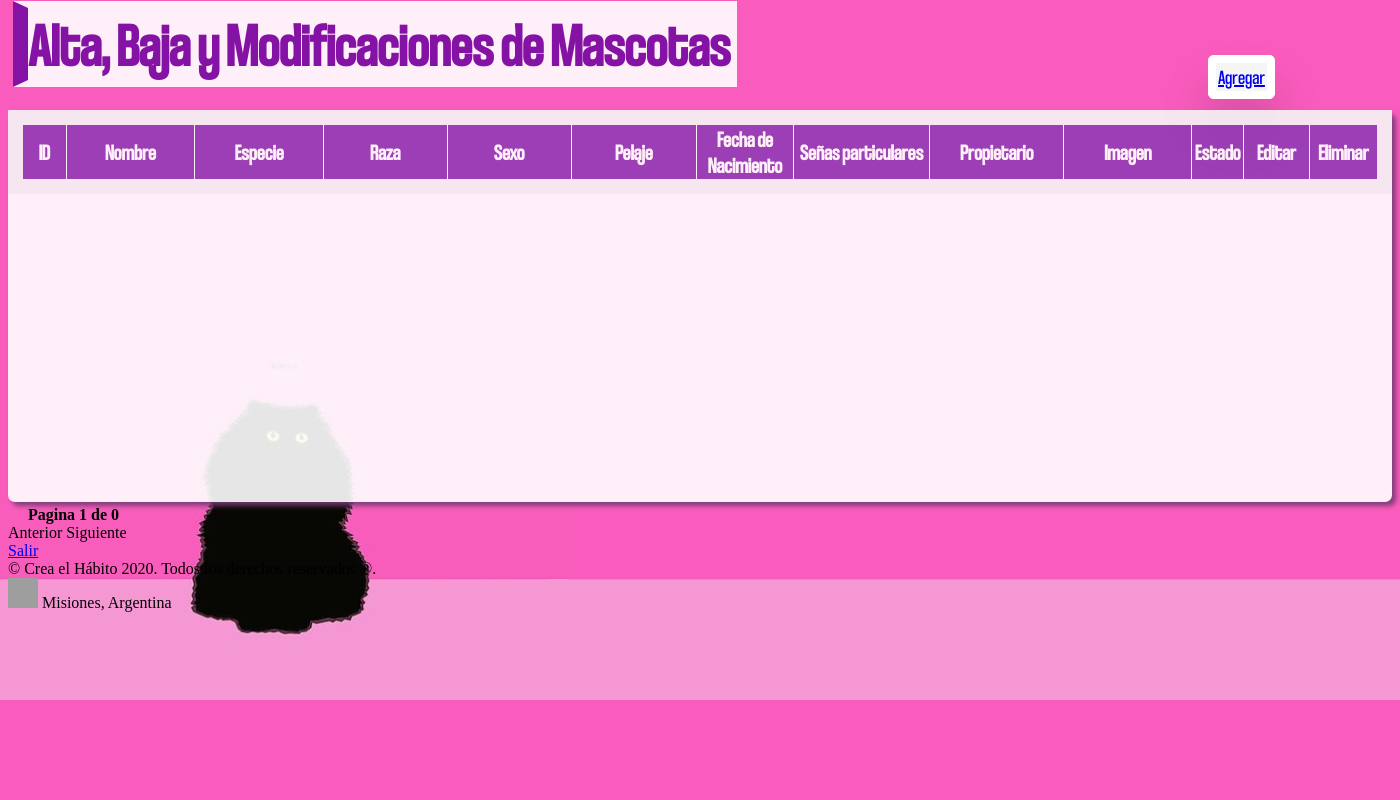
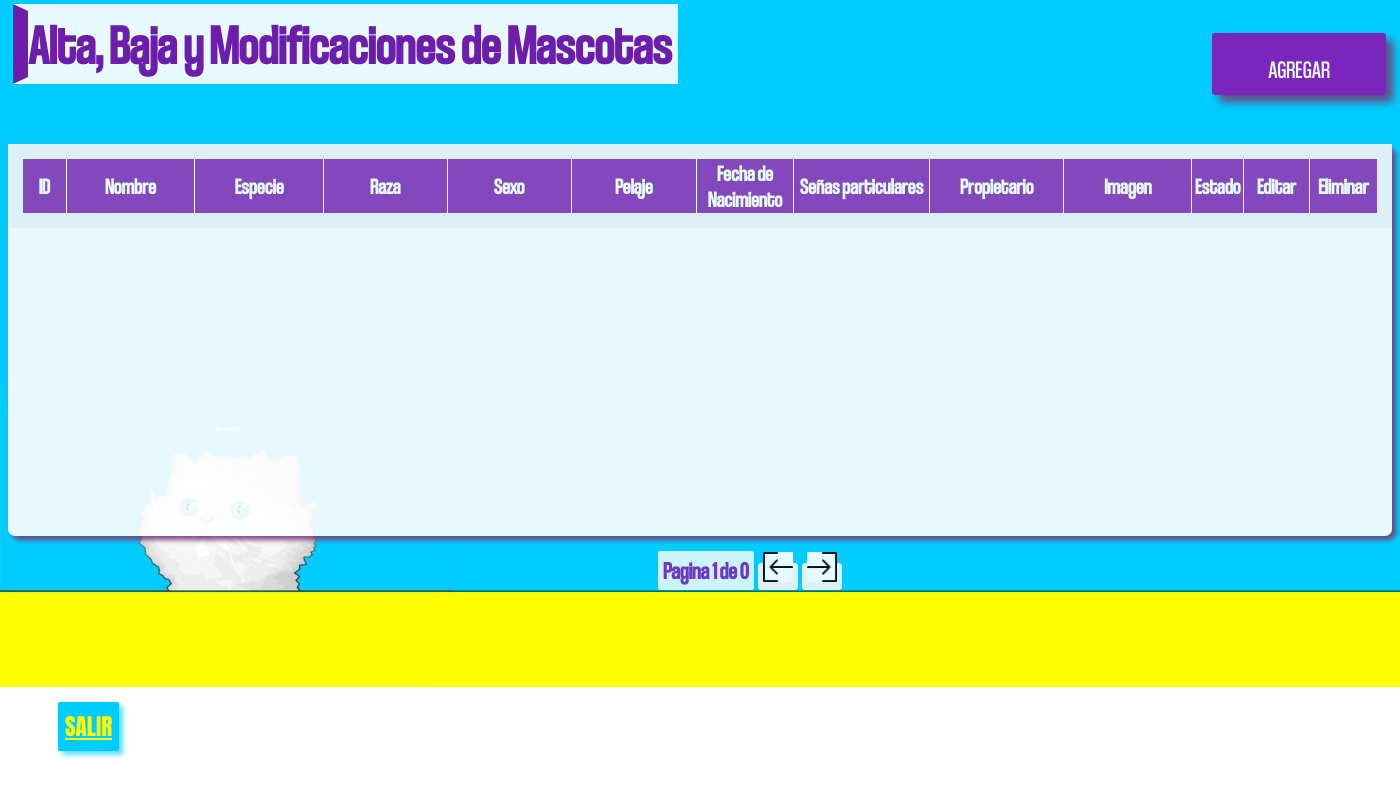
Before and after one commit to SilvinaZabinski/TP_ABML_MODULO1, a PHP site: page /pagmascota.php in a window 1400 px wide. Run offline with PHP 8.4, Linux system fonts and the light colour scheme; tables that the repository leaves empty or names only in its code hold one stand-in row (values such as "Sample post"); lists and menus that the app fills with data are empty; grey boxes are pictures that could not be loaded.

Commit message:
actualización Css

```diff
--- a/Css/abm.css
+++ b/Css/abm.css
@@ -10,5 +10,5 @@
     width:150px;
     text-align: center;
     display:inline-block;
-    margin: 40 px;
+    margin: 40px;
     }
--- a/Css/pagmascotas.css
+++ b/Css/pagmascotas.css
@@ -1,5 +1,8 @@
 body {
-    background-image: url(fondo_pagmascotas.jpg);
+    background-image: url(fondo_pagmascota.jpg);
+    background-repeat: no-repeat;
+    background-size: 100%;
+
 }
 
 @font-face {
@@ -15,7 +18,7 @@
     font-family: "botones_index";
 }
 h1 {
-    font-size: 60px;
+    font-size: 55px;
     display: inline;
     color: rgb(120, 11, 163);
     background-color: white;
@@ -24,6 +27,8 @@
     border-left:15px solid rgb(120, 11, 163);
     opacity: 0.9;
     margin: 5px;
+    position: relative;
+        top: 3px;
 }
 
 table {
@@ -39,7 +44,7 @@
     font-size: 20px;
     box-shadow: 4px 4px 5px rgb(116, 58, 116);
     position: sticky;
-    top: 110px;
+        top: 100px;
 }
 
 th{
@@ -58,14 +63,64 @@
 }
 
 .agregar {
+    border: 15px solid   rgb(136, 21, 182);
+    border-bottom: -30px;
+    border-radius: 3px;
+    margin: 4px;
+    padding: 6px 3px;
+    background-color: rgb(136, 21, 182);
+        opacity: 0.9;
+    color: white;
+    text-decoration: none;
+    text-transform: uppercase;
+    font-family: "botones_index";
+    font-size: 25px;
+    text-align: center;
+    width: 10%;
+    height:20px;
+    display: block;
+    box-shadow: 7px 7px 8px rgb(116, 58, 116);
+    position: relative;
+        top:-45px;
+        left: 1200px;
+}
+
+strong{
+    font-family:"botones_index";
+    background-color: white;
+    border: 5px solid white;
+    border-radius: 3px;
+    opacity: 0.8;
+    color: rgb(136, 21, 182);;
+    font-size: 24px;
+    position: relative;
+        left:630px;
+        top: 10px;
+
+}
+
+.mover {
+    position: relative;
+        left:750px;
+        top: -23px;
     background-color: whitesmoke;
-    font-family: "botones_index";
-    font-size: 20px;
-    box-shadow: 0px 35px 50px rgba( 0, 0, 0, 0.2 );
-    padding: 2px;
-    border: 8px solid white;
-    border-radius:6px;
+    opacity: 0.9;
+    border: 5px solid whitesmoke;
+    border-radius: 4px;
+
+
+}
+
+
+.salir{
+    font-family: Impact;
+    color:#FFFF00;
+    font-size: 23px;
+    background-color: #00CCFF;
+    border: 7px solid #00CCFF;
+    border-radius: 2px;
     position: relative;
-        top:-15px;
-        left: 1200px
+        top:100px;
+        left: 50px;
+        box-shadow: 4px 4px 5px rgb(95, 223, 255)
 }
--- a/editarmascota.php
+++ b/editarmascota.php
@@ -10,7 +10,7 @@
 if ($mysqli->connect_error) {
   die("Falla de conexión: " . $mysqli->connect_error);
 }
-echo "Conexión Exitosa <br>";
+
 
 // Cerrar conexion
 // mysqli_close($conn);
@@ -39,7 +39,7 @@
     <meta charset="utf-8">
     <meta name="viewport" content="width=device-width">
 
-    <link href="diseveterinaria.css" rel="stylesheet" type="text/css" />
+    <link href="css/editar_mascota.css" rel="stylesheet" type="text/css" />
   </head>
   <body>
 <form action="updatemascota.php" method="post" >
--- a/pagmascota.php
+++ b/pagmascota.php
@@ -90,8 +90,8 @@
                                     <td>".$fila['nombre']."</td>
                                     <td>".$fila['imagen']."</td>
                                     <td>".$fila['estado']."</td>
-                                    <td><a href='editarmascota.php?id=".$fila['idmascota']."'><img src='https://png.pngtree.com/png-clipart/20190614/original/pngtree-vector-pencil-icon-png-image_3773618.jpg' width='30' height='30'></a></td>
-                                    <td><a href='eliminarmascota.php?id=".$fila['idmascota']."'><img src='https://png.pngtree.com/png-clipart/20190611/original/pngtree-recycle-bin-material-png-image_3181279.jpg' width='30' height='30'></a></td>
+                                    <td><a href='editarmascota.php?id=".$fila['idmascota']."'><img src='Css/icono_editar.jpg' width='30' height='30'></a></td>
+                                    <td><a href='eliminarmascota.php?id=".$fila['idmascota']."'><img src='Css/icono_eliminar.jpg' width='30' height='30'></a></td>
                                </tr>";
 
                         $fila = $resultado->fetch_assoc();
@@ -113,11 +113,11 @@
             ?>
 
             <th>
-                <a  <?php if($paginaNro > 1){ echo "href='?pagina_nro=$paginaAnterior'"; } ?>>Anterior</a>
+                <a class="mover" <?php if($paginaNro > 1){ echo "href='?pagina_nro=$paginaAnterior'"; } ?>><img src='Css/icono_atras.jpg' width='30' height='30'></a>
             </th>
 
             <th>
-                <a  <?php if($paginaNro < $totalPaginas) { echo "href='?pagina_nro=$paginaSiguiente'";} ?>>Siguiente</a>
+                <a class="mover" <?php if($paginaNro < $totalPaginas) { echo "href='?pagina_nro=$paginaSiguiente'";} ?>><img src='Css/icono_siguiente.jpg' width='30' height='30'></a>
             </th>
 
             <?php
@@ -130,9 +130,6 @@
     </body>
     <br>
     <div class=boton>
-    <a  href="index.php">Salir</a>
+    <a class="salir" href="index.php">SALIR</a>
     </div>
-   <footer> &#169 Crea el Hábito 2020. Todos los derechos reservados &#174.
-   </footer>
-  <adress> <img src="https://i.pinimg.com/originals/5d/5c/da/5d5cda59ca315dea67786b086b3eceb1.png" alt="Girl in a jacket" width="30" height="30"> Misiones, Argentina</adress><br>
 </html>
--- a/updatemascota.php
+++ b/updatemascota.php
@@ -1,6 +1,6 @@
 
 <?php
-$servername = "localhost;
+$servername = "localhost";
 $username = "root";
 $password = "";
 $dbname = "veterinaria";
```
Also changed, not shown: Css/editar_mascota.css (added, +110 -0 lines), login.php (deleted, +0 -232 lines), Css/fondo_pagmascota.jpg (added), Css/fondo_pagmascotas.jpg (deleted), Css/icono_atras.jpg (added), Css/icono_editar.jpg (added), Css/icono_eliminar.jpg (added), Css/icono_siguiente.jpg (added), Css/salir.jpg (added).
